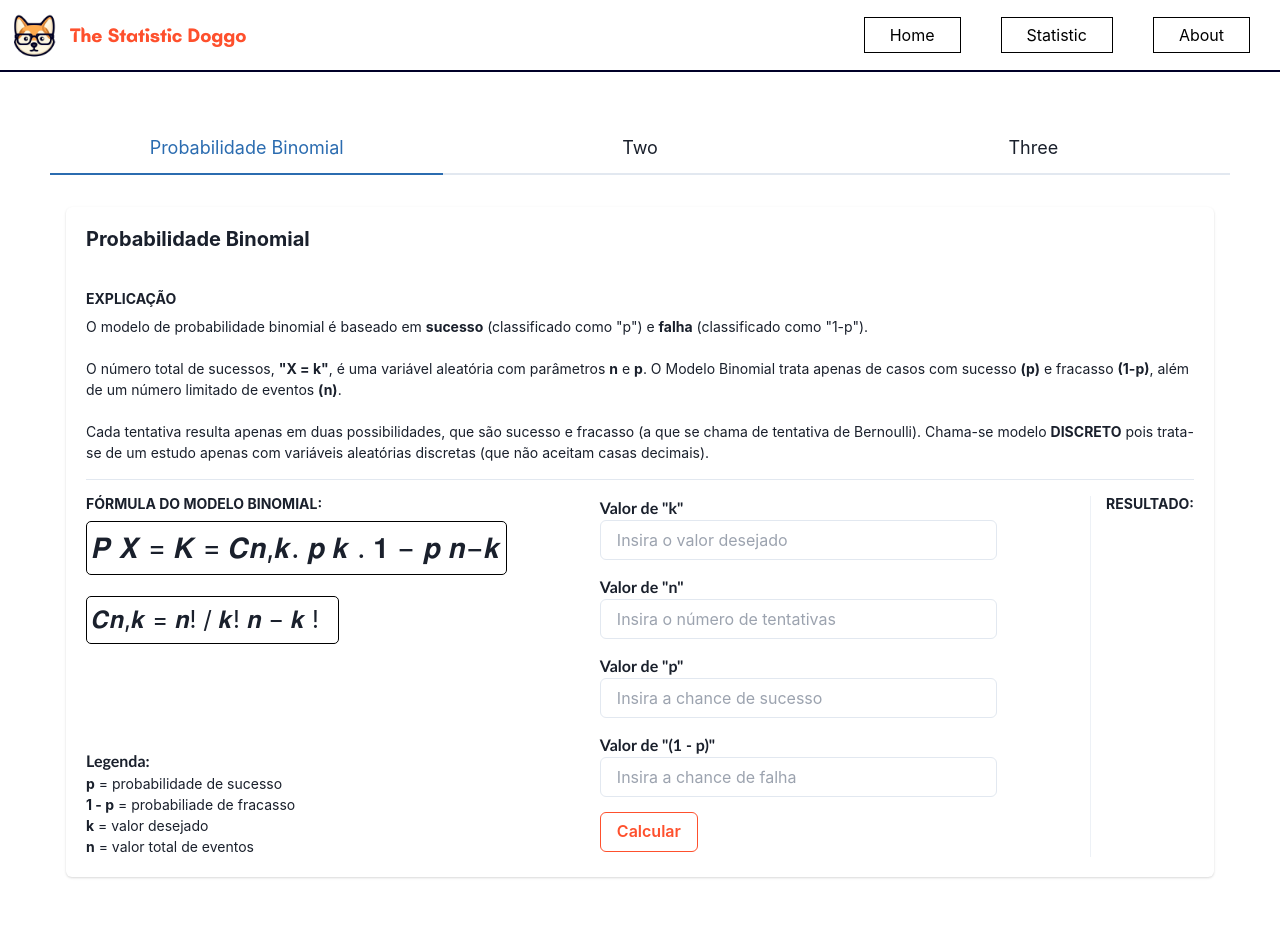
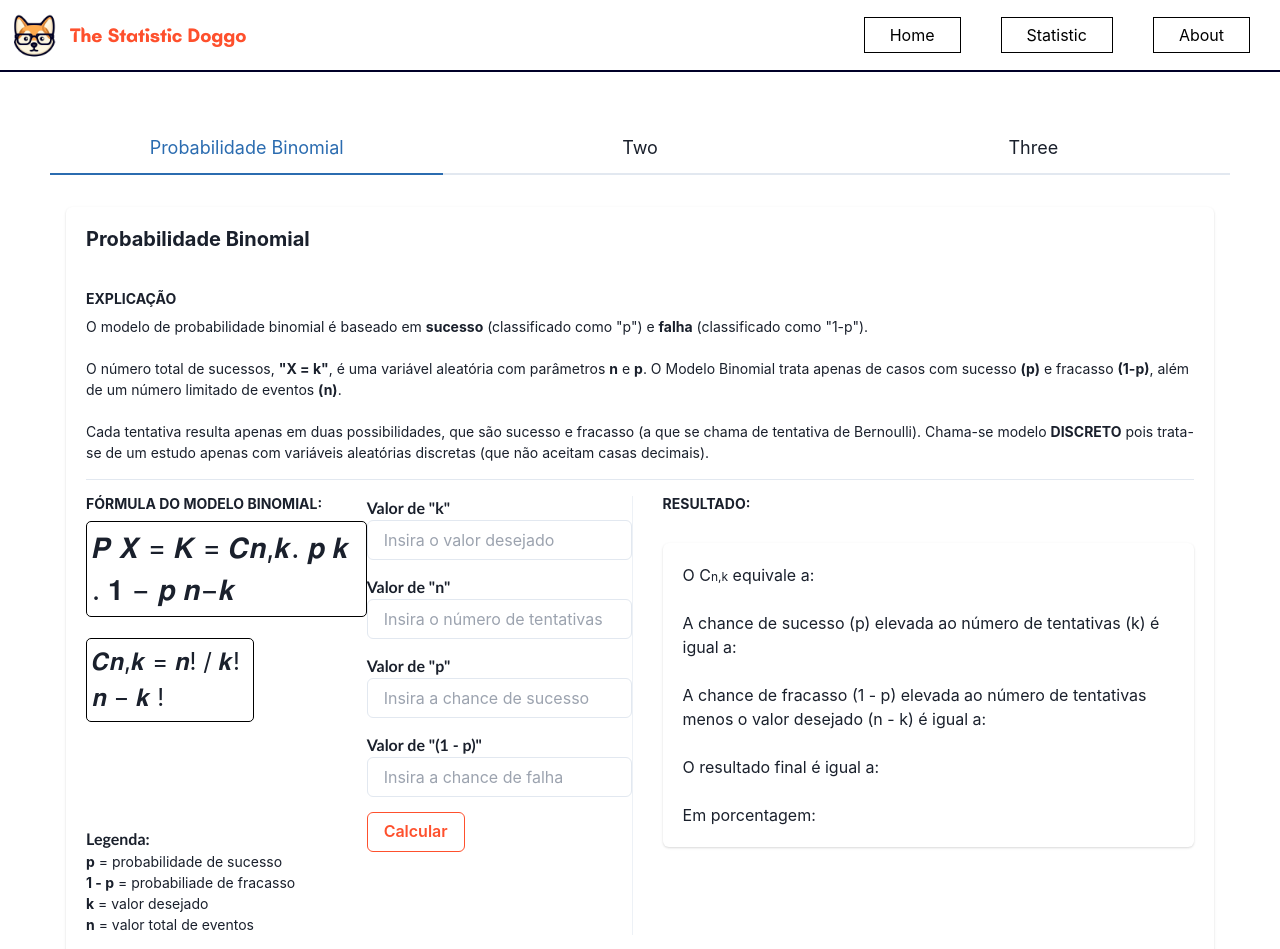
Before and after one commit to brenoocanha/the-statistic-doggo, a React (Create React App) app: page /statistic in a window 1280 px wide. Shown: the top 949 px of the page. Built offline with nearby package versions, Linux system fonts and the light colour scheme; a web font is replaced by a local one.

Commit message:
finish probabilidade binomial

```diff
--- a/package.json
+++ b/package.json
@@ -4,6 +4,7 @@
   "private": true,
   "dependencies": {
     "@chakra-ui/anatomy": "^2.1.2",
+    "@chakra-ui/progress": "^2.1.6",
     "@chakra-ui/react": "^2.6.1",
     "@chakra-ui/theme-tools": "^2.0.17",
     "@emotion/react": "^11.11.0",
--- a/src/components/ProbabilidadeBinomial.js
+++ b/src/components/ProbabilidadeBinomial.js
@@ -6,13 +6,18 @@ import { Button, ButtonGroup } from '@chakra-ui/react';
 import { create, all } from 'mathjs';
 import { useToast } from '@chakra-ui/react';
 import { Divider, Center } from '@chakra-ui/react';
-import { CircularProgress, CircularProgressLabel } from '@chakra-ui/react'
 
 export default function ProbabilidadeBinomial() {
 
+  const[cnkFinalResult, setCnkFinalResult] = useState();
+  const[successFinalResult, setSuccessFinalResult] = useState();
+  const[failFinalResult, setFailFinalResult] = useState();
+  const[finalResult, setFinalResult] = useState();
+  const[percentageFinalResult, setPercentageFinalResult] = useState();
+
   const toast = useToast();
 
-  {/* "mathjs" library config */ }
+  /* "mathjs" library config */
   const config = {
     epsilon: 1e-12,
     matrix: 'Matrix',
@@ -23,21 +28,29 @@ export default function ProbabilidadeBinomial() {
   }
   const math = create(all, config)
 
-  const [k, setK] = useState(0);
-  const [n, setN] = useState(0);
-  const [success, setSuccess] = useState(0);
-  const [fail, setFail] = useState(0);
-
   function CalculateBinomial(cnk, successValue, failValue, kValue, nValue) {
     var successExponent = math.pow(successValue, kValue);
     var failExponentSubtraction = nValue - kValue;
     var failExponent = math.pow(failValue, failExponentSubtraction);
     console.log(successExponent);
     var calculateBinomialResult = cnk * successExponent * failExponent;
+    var decimalRedution = parseFloat(calculateBinomialResult.toPrecision(6))
+    var percentageResult = decimalRedution * 100 + "%"
+
+    setCnkFinalResult(cnk);
     console.log("CNK é igual a", cnk);
+
+    setSuccessFinalResult(successExponent);
     console.log("P elevado a k é igual a", successExponent);
+
+    setFailFinalResult(failExponent);
     console.log("(1 - p) elevado a (n - k) é igual a:", failExponent);
+
+    setFinalResult(calculateBinomialResult);
     console.log("O resultado final é igual a:", calculateBinomialResult);
+
+    setPercentageFinalResult(percentageResult);
+    console.log("O resultado em porcentagem é: ", percentageResult);
   }
 
   function CalculateCNK(nValue, kValue, successValue, failValue) {
@@ -198,12 +211,25 @@ export default function ProbabilidadeBinomial() {
                 </Center>
               </div>
               <div>
-                <Heading size='xs' textTransform='uppercase' style={{marginLeft: '15px'}}>
+                <Heading size='xs' textTransform='uppercase' style={{marginLeft: '30px'}}>
                     Resultado:
                 </Heading>
-              </div>
-              <div>
-                {/* Result Goes Here */}
+                <Card  style={{marginLeft: '30px', marginTop: '30px'}}>
+                  <CardBody>
+                    <Text>
+                        <p>O C<span style={{fontSize: '0.75em'}}>n,k</span> equivale a: <strong>{cnkFinalResult}</strong></p>
+                        <br />
+                        <p>A chance de sucesso (p) elevada ao número de tentativas (k) é igual a: <strong>{successFinalResult}</strong></p>
+                        <br />
+                        <p>A chance de fracasso (1 - p) elevada ao número de tentativas menos o valor desejado (n - k) é igual a: <strong>{failFinalResult}</strong></p>
+                        <br />
+                        <p>O resultado final é igual a: <strong>{finalResult}</strong></p>
+                        <br />
+                        <p>Em porcentagem: <strong>{percentageFinalResult}</strong></p>
+
+                    </Text>
+                  </CardBody>
+                </Card>
               </div>
             </div>
 
```
Also changed, not shown: 1 other file (tests, documents, lock files or other folders).
